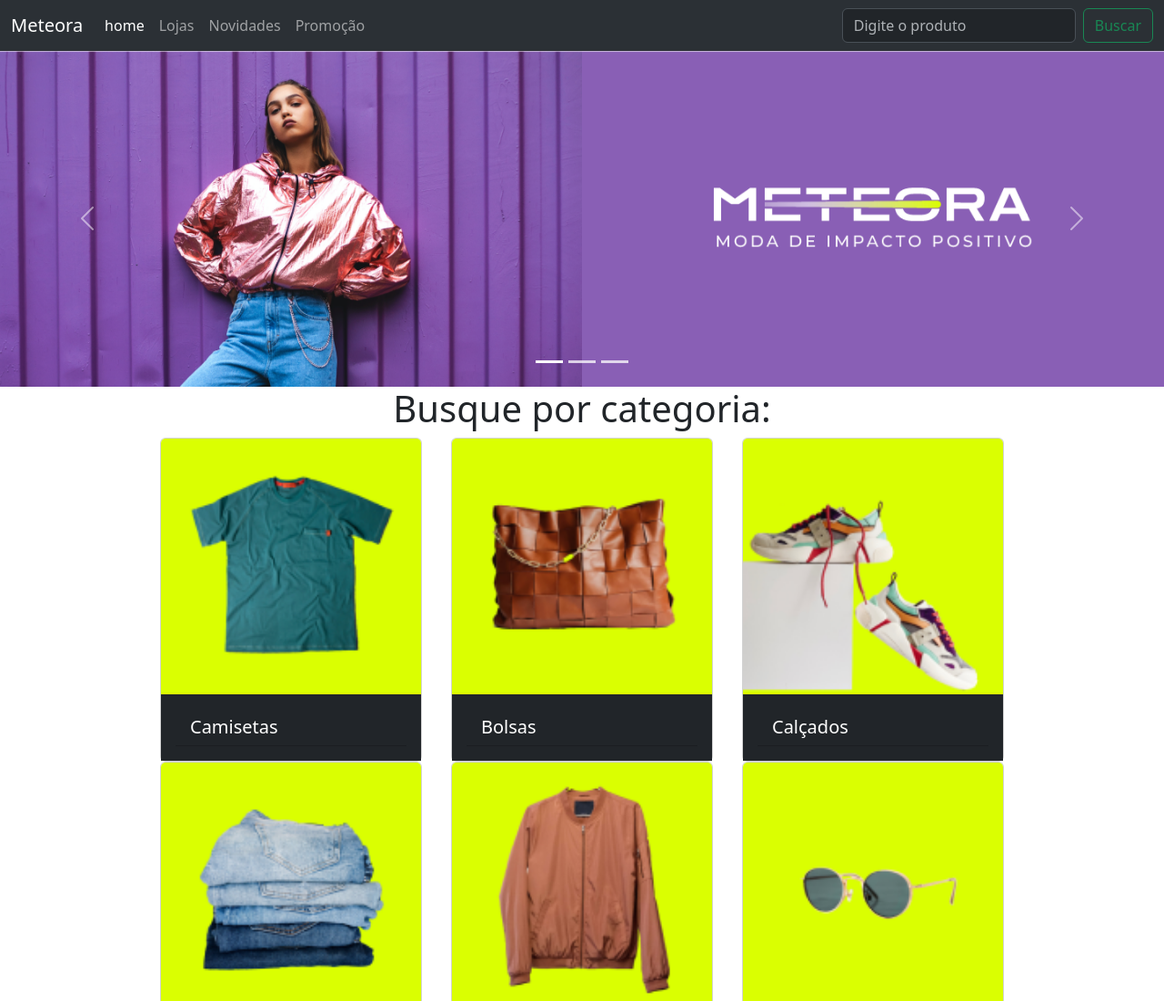
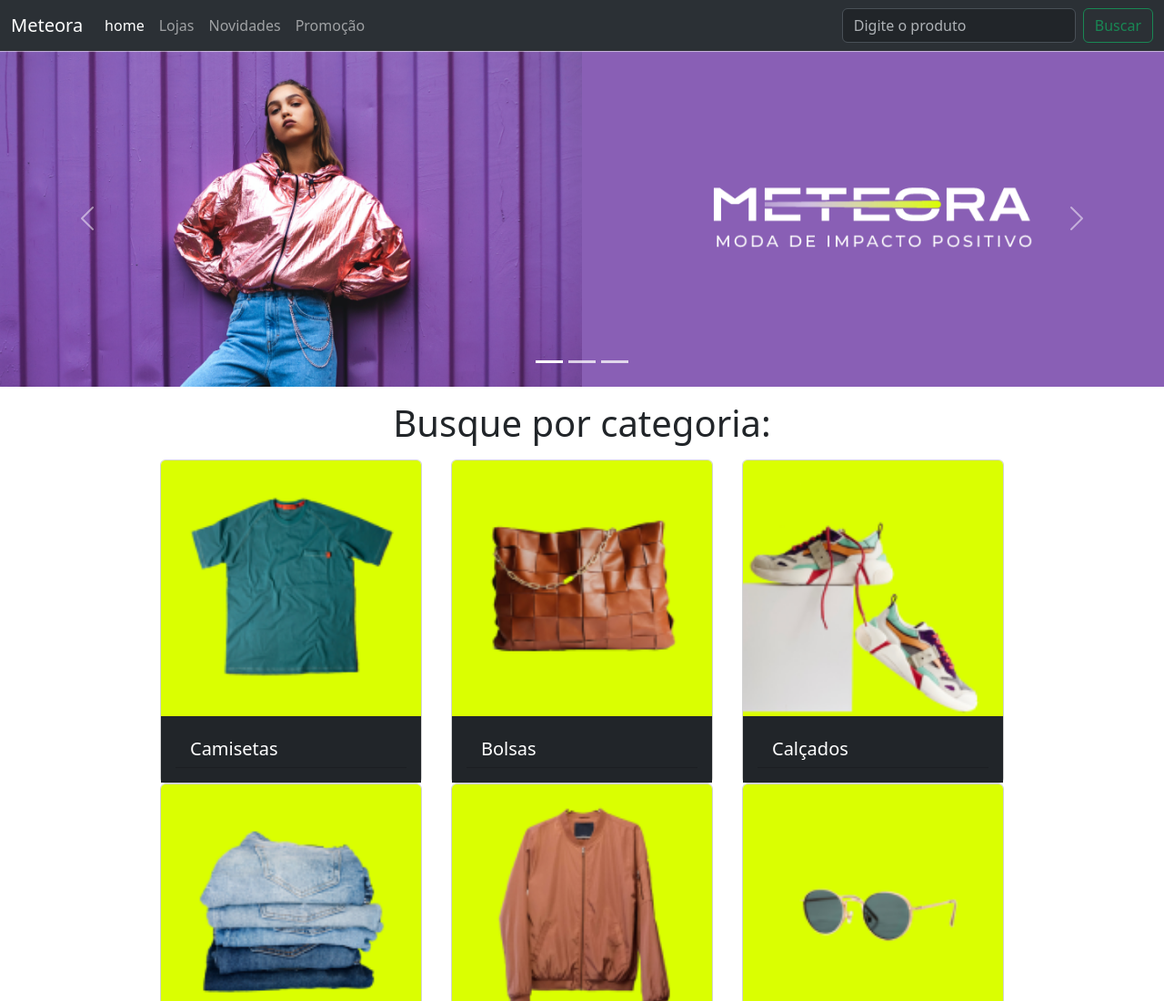
Before and after one commit to PiresGuilherme/ENTRA21, a plain HTML site: page aprendizagemCSS/bootstrap/bootstrap.html in a window 1280 px wide. Shown: the top 1100 px of the page at 91% size. Drawn offline with nearby package versions, Linux system fonts and the light colour scheme.

Commit message:
finalizado site com bootstrap

```diff
--- a/aprendizagemCSS/bootstrap/bootstrap.html
+++ b/aprendizagemCSS/bootstrap/bootstrap.html
@@ -97,7 +97,7 @@
         </div>
     </div>
 
-    <h1 class="d-flex justify-content-center ">Busque por categoria:</h1>
+    <h1 class="d-flex justify-content-center my-3">Busque por categoria:</h1>
     <div>
         <div class="d-flex flex-column align-items-center justify-content-center mx-auto flex-sm-row">
             <div class="card mx-sm-3" style="width: 18rem;">
```
